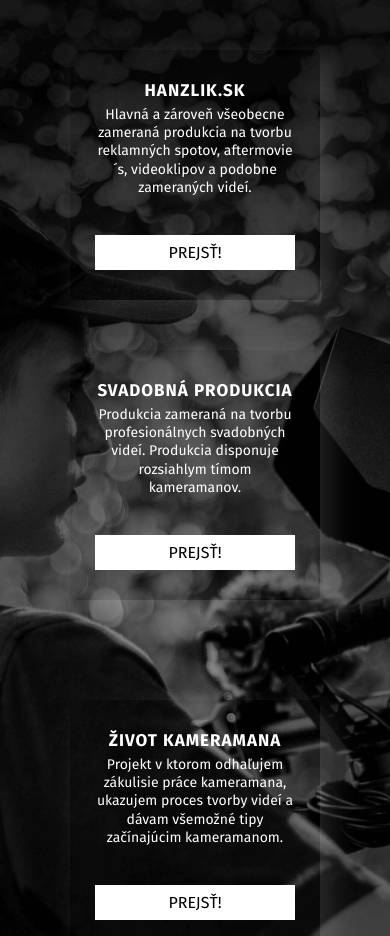
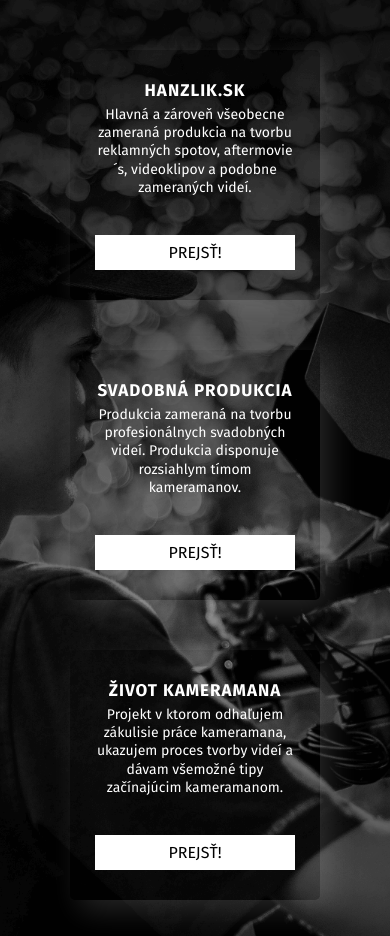
Before and after one commit to Darken141/tomashanzlik.com, a Gatsby site: page / in a window 390 px wide. Shown: the top 936 px of the page. Built offline with nearby package versions, Linux system fonts and the light colour scheme; Gatsby itself is replaced by a stand-in of ours.

Commit message:
website update 1.0.3

```diff
--- a/src/pages/index.scss
+++ b/src/pages/index.scss
@@ -28,13 +28,15 @@
 	@media all and (max-width: 1000px) {
 		grid-template-columns: repeat(1, 25rem);
 		padding-top: 5rem;
+		padding-bottom: 5rem;
 
+		row-gap: 5rem;
 		// grid-template-rows: repeat(2, minmax(30rem, 1fr));
-		grid-template-rows: repeat(1, 25rem);
+		grid-template-rows: repeat(4, 25rem);
 	}
 
-	grid-column: span 2; /* Spans two columns */
-	grid-row: span 2; /* Spans two rows */
+	// grid-column: span 2; /* Spans two columns */
+	// grid-row: span 2; /* Spans two rows */
 
 	.card {
 		position: relative;
@@ -46,9 +48,10 @@
 		box-shadow: 10px 10px 30px rgba($color: #fff, $alpha: 0.15);
 
 		@media all and (max-width: 1000px) {
-			width: 25rem;
-			height: 25rem;
-			margin: 5rem;
+			width: 100%;
+			height: 100%;
+			// padding: 5rem;
+			// margin: 5rem;
 		}
 
 		&__image {
```
